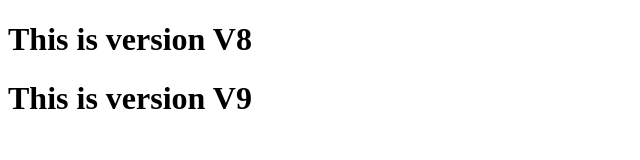
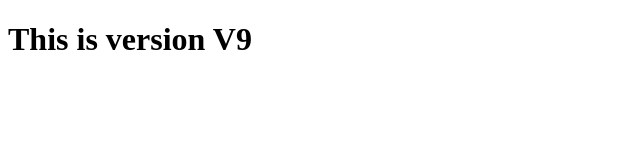
Before and after one commit to AkashGulati45/LearnGit, a plain HTML site: page index.html in a window 1280 px wide. Shown: the whole page, without its empty margins (0-640 px from the left). Drawn offline with Linux system fonts and the light colour scheme.

Commit message:
V9 updated

```diff
--- a/index.html
+++ b/index.html
@@ -6,7 +6,6 @@
     <title>Document</title>
 </head>
 <body>
-    <h1>This is version V8</h1>
     <h1>This is version V9</h1>
 </body>
 </html>
```
